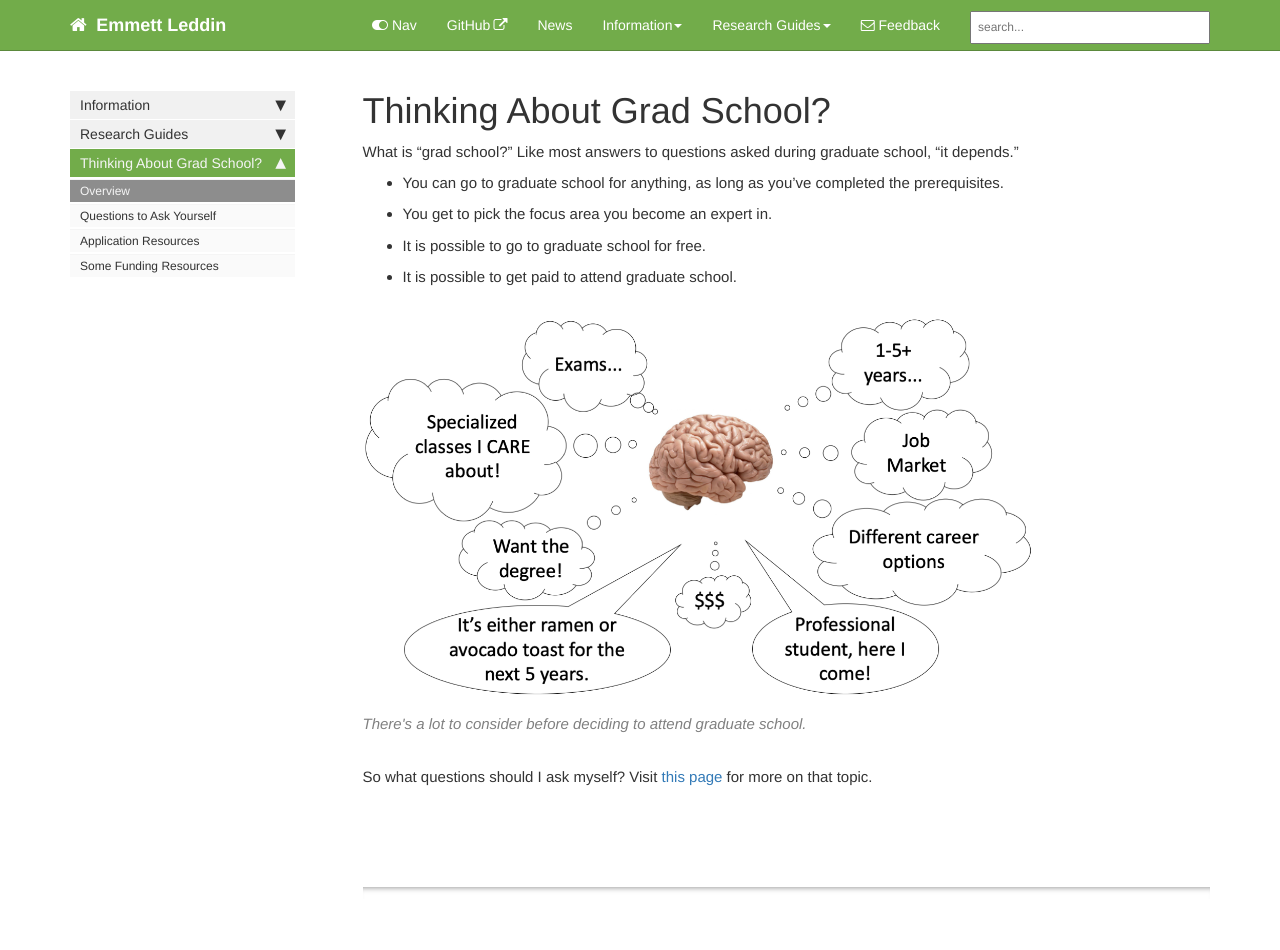
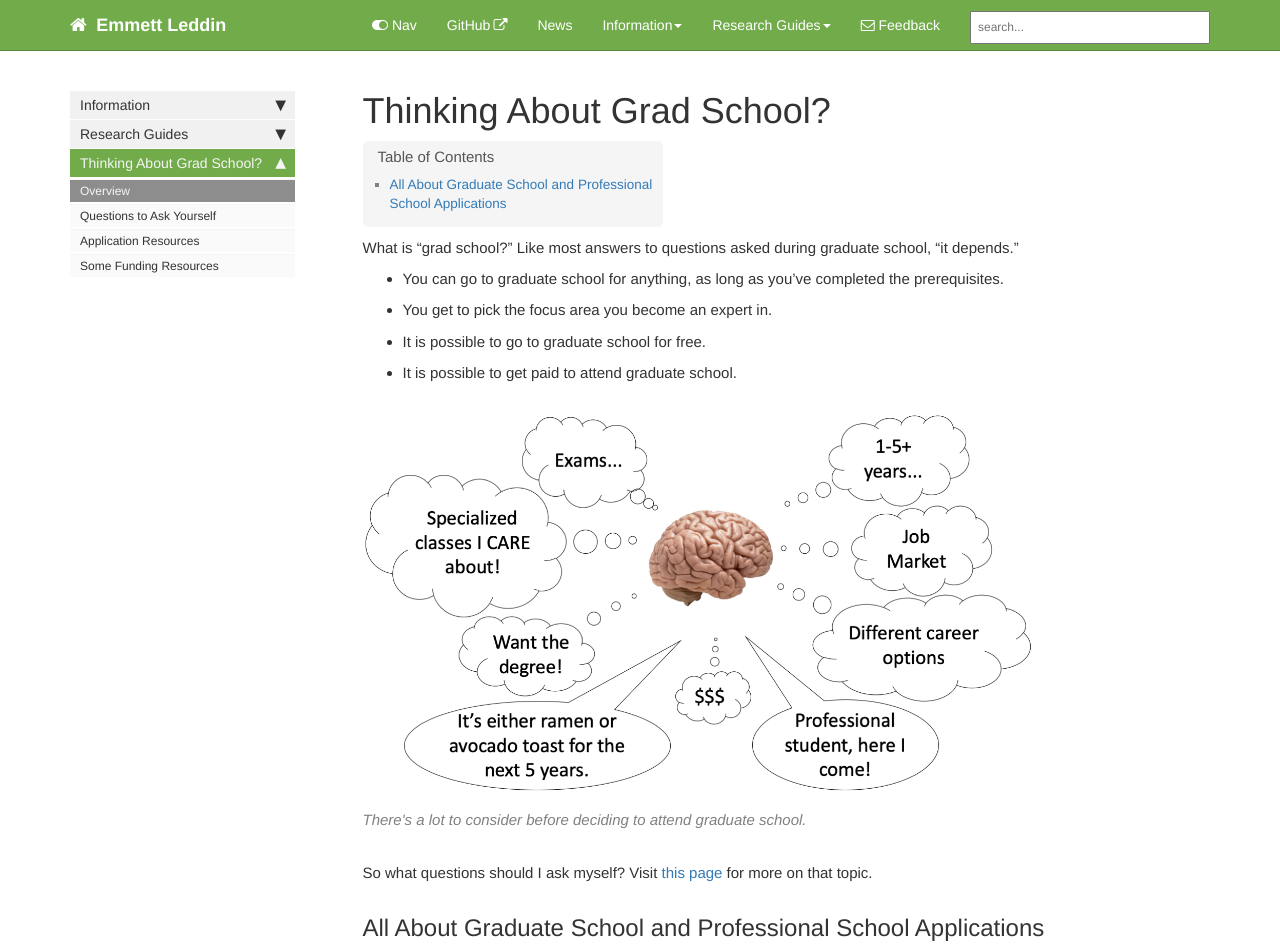
Before and after one commit to emleddin/comp-chem-website, a Jekyll site: the page built from pages/general_info/grad-school.md, in a window 1280 px wide and 1400 px high. Shown: the top 950 px of the window. Built offline with Jekyll 4.4.1, drawn with Linux system fonts in a browser that asks for light colours; comment, search, counter and statistics services are not loaded; some of the changed text lies outside the part shown.

```diff
--- a/pages/general_info/grad-school.md
+++ b/pages/general_info/grad-school.md
@@ -30,4 +30,10 @@ school." %}
 So what questions should I ask myself? Visit
 [this page](what-to-ask-for-grad-school.html) for more on that topic.
 
+## All About Graduate School and Professional School Applications
+
+Below is a video overview of the application process.
+
+<iframe width="560" height="315" src="https://www.youtube.com/embed/6VkSUhsZr40" frameborder="0" allowfullscreen="1"> </iframe>
+
 {% include links.html %}
```
